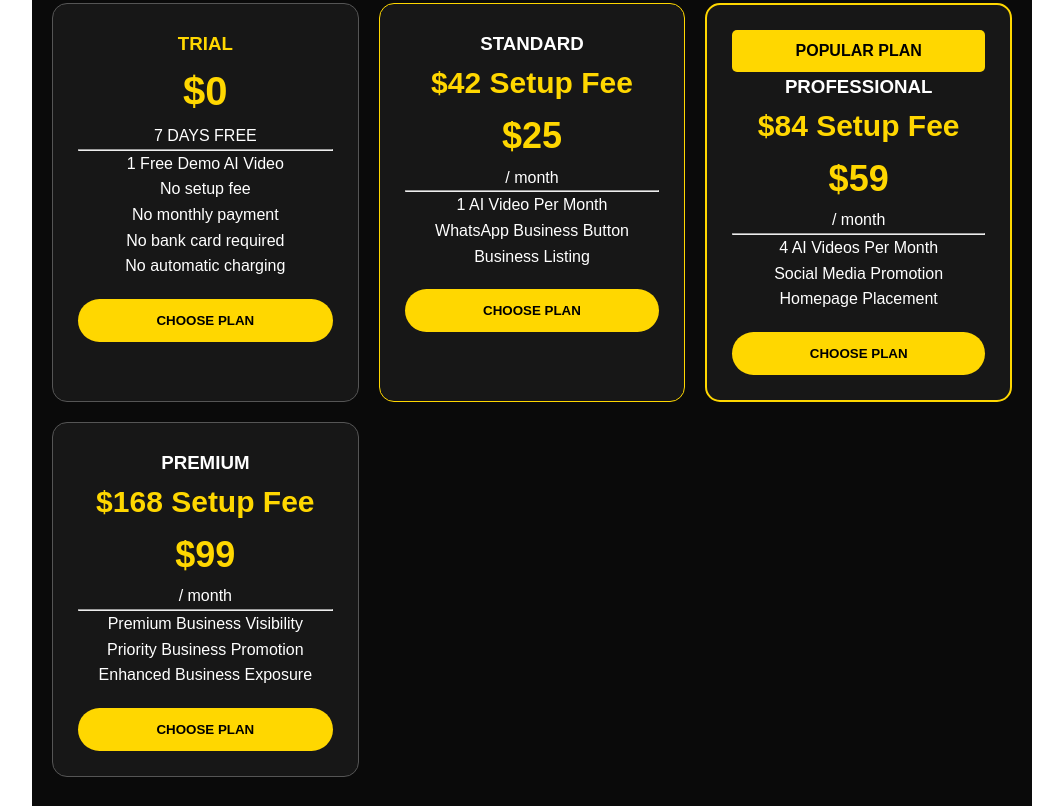
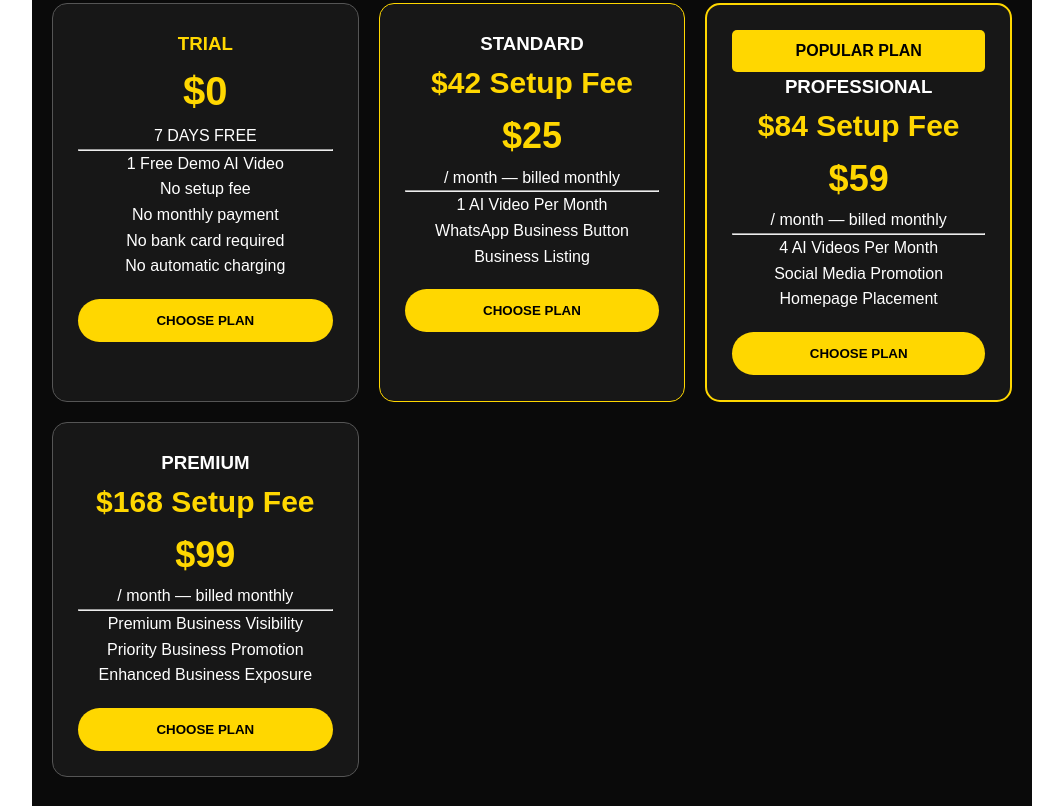
Before and after one commit to fufon237-ai/common-man-business-tv, a plain HTML site: page index.html in a window 1280 px wide. Shown: the part 4499-5305 px from the top of the page, without its empty margins (108-1171 px from the left). Drawn offline with Linux system fonts and the light colour scheme.

Commit message:
Update index.html

```diff
--- a/index.html
+++ b/index.html
@@ -314,7 +314,7 @@ el.textContent = "$" + cmbtvPlans[plan][cmbtvBilling];
 });
 
 document.querySelectorAll("#pricing .cmbtv-period").forEach(function(el){
-el.textContent = type==="yearly" ? "/ year : "/ month — billed monthly";
+el.textContent = type==="yearly" ? "/ year" : "/ month — billed monthly";
 });
 
 document.querySelectorAll("#pricing .cmbtv-annual").forEach(function(el){
```
